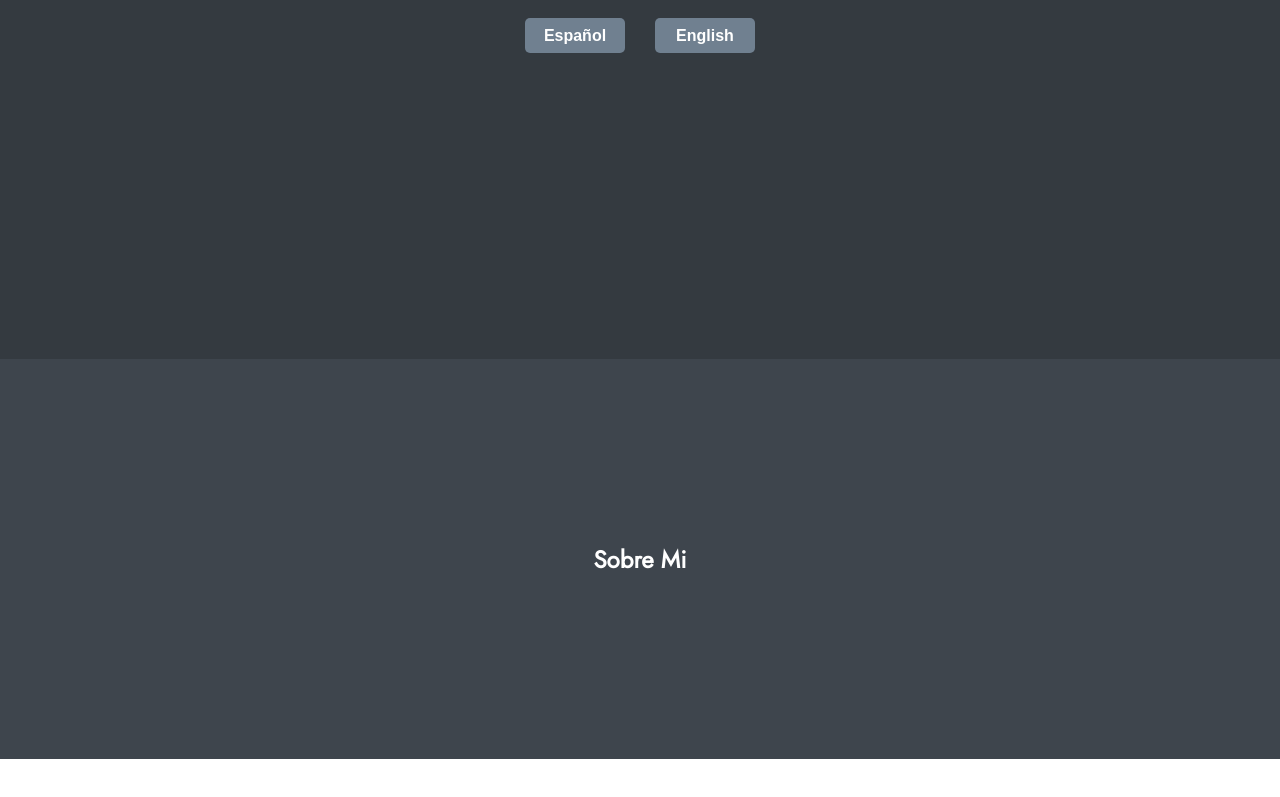
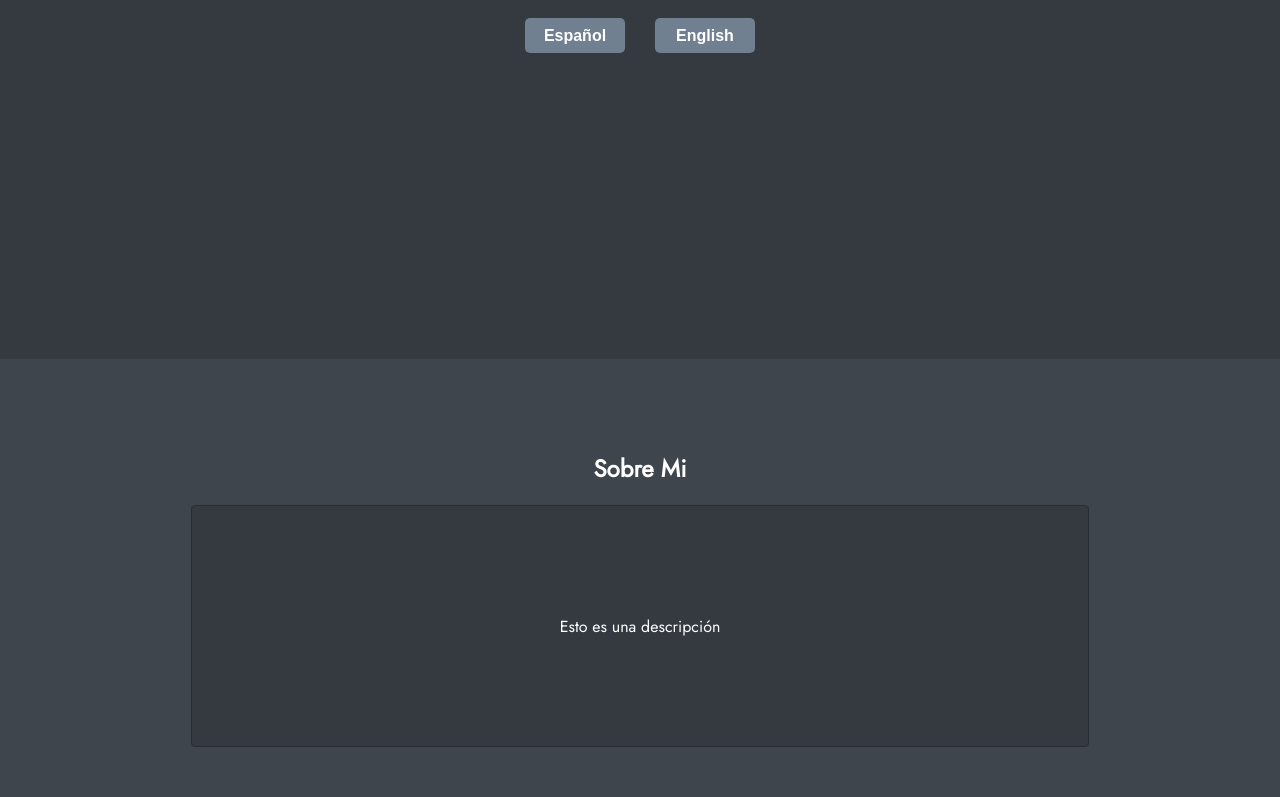
Before and after one commit to Ldsc2002/portfolio-react-ui, a React (Vite) app: page / in a window 1280 px wide. Shown: the part 441-1238 px from the top of the page. Before the commit the page ends 1200 px from the top, so only its background shows below. Built offline with nearby package versions, Linux system fonts and the light colour scheme.

Commit message:
Added InfoWindow component

```diff
--- a/src/components/About.jsx
+++ b/src/components/About.jsx
@@ -1,18 +1,21 @@
 import React from 'react'
 import PropTypes from 'prop-types'
 import classes from '../style/About.module.css'
+import InfoWindow from './common/InfoWindow'
 
 function About({ data }) {
     return (
         <div className={classes.container}>
-            <h2>{data.title}</h2>
+            <h2 className={classes.title}>{data.title}</h2>
+            <InfoWindow text={data.text}/>
         </div>
     )
 }
 
 About.propTypes = {
     data: PropTypes.shape({
-        url: PropTypes.string,
+        title: PropTypes.string,
+        text: PropTypes.string,
     }),
 }
 
--- /dev/null
+++ b/src/components/common/InfoWindow.jsx
@@ -0,0 +1,19 @@
+import React from 'react'
+import PropTypes from 'prop-types'
+import classes from '../../style/InfoWindow.module.css'
+
+function InfoWindow({ title, text }) {
+    return (
+        <div className={classes.container}>
+            <h2>{title}</h2>
+            <p>{text}</p>
+        </div>
+    )
+}
+
+InfoWindow.propTypes = {
+    title: PropTypes.string,
+    text: PropTypes.string,
+}
+
+export default InfoWindow
--- a/src/style/About.module.css
+++ b/src/style/About.module.css
@@ -1,9 +1,14 @@
 .container {
     display: flex;
-    height: 50vh;
+    height: 60vh;
     width: 100%;
     align-items: center;
     justify-content: center;
     background-color: #3E454D;
     color: white;
+    flex-direction: column;
 }
+
+.title {
+    margin-top: 0px;
+}
--- /dev/null
+++ b/src/style/InfoWindow.module.css
@@ -0,0 +1,10 @@
+.container {
+    display: flex;
+    height: 50%;
+    width: 70%;
+    align-items: center;
+    justify-content: center;
+    background-color: #343a40;
+    border: solid 1px #282d32;
+    border-radius: 4px;
+}
```
